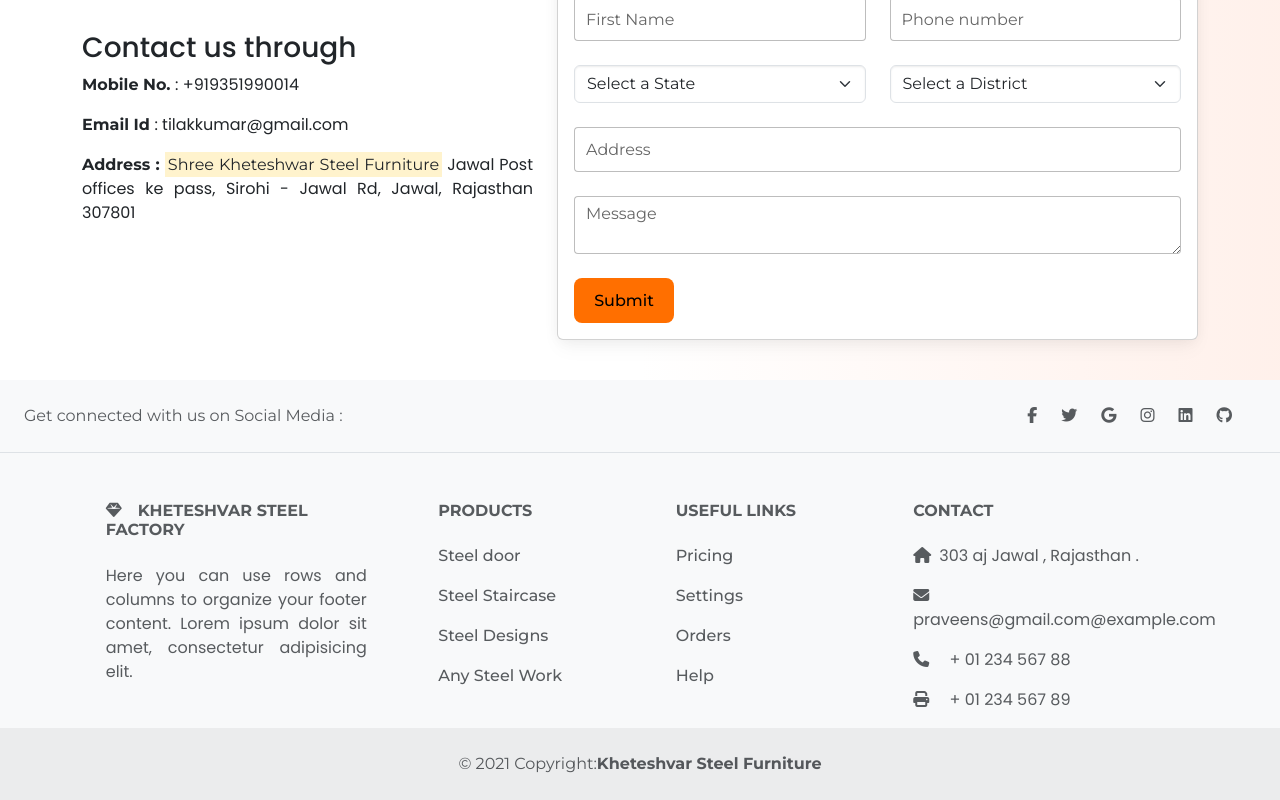
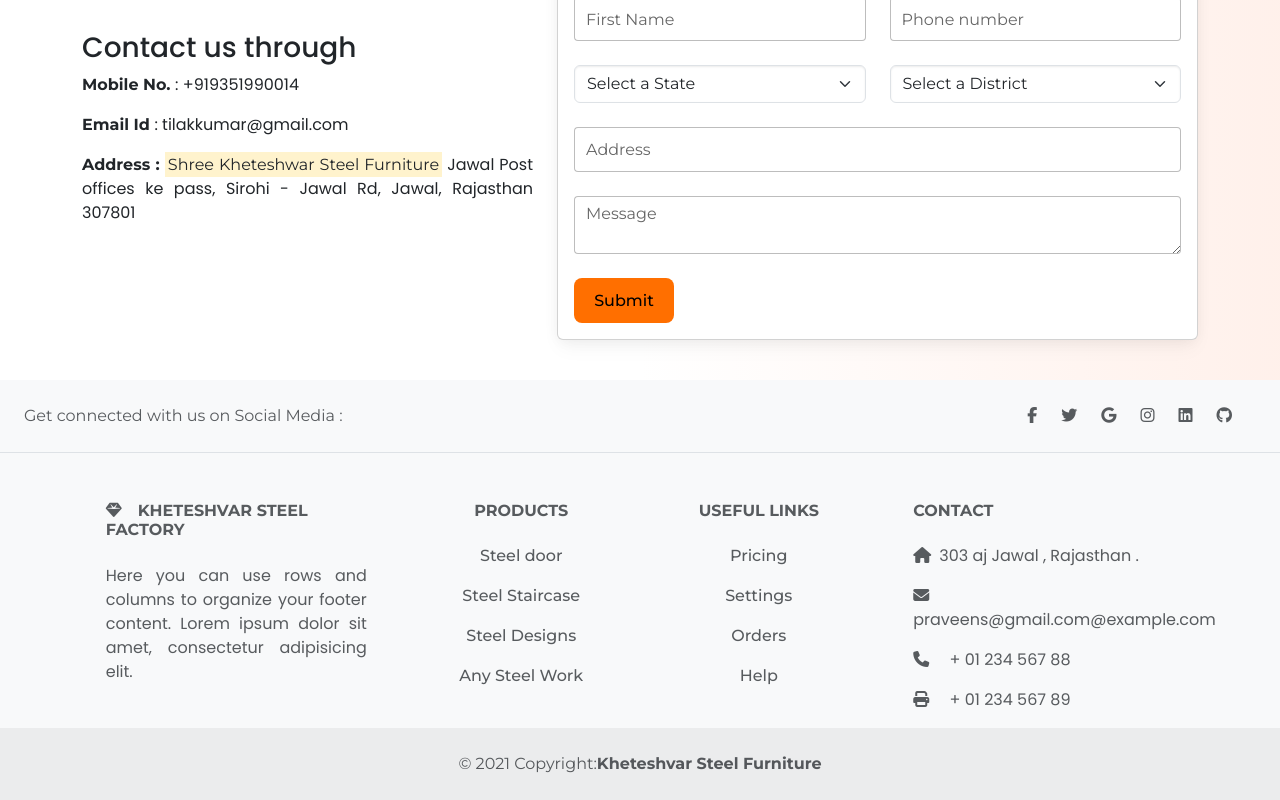
Before and after one commit to Praveen3016/steelfurniture, a React (Vite) app in the folder dineshbhai/: page / in a window 1280 px wide. Shown: the part 2094-2894 px from the top of the page. Built offline with nearby package versions, Linux system fonts and the light colour scheme.

Commit message:
center done

```diff
--- a/dineshbhai/src/component/Footer.jsx
+++ b/dineshbhai/src/component/Footer.jsx
@@ -48,7 +48,7 @@ const Footer = () => {
                   </p>
                 </MDBCol>
 
-                <MDBCol md="2" lg="2" xl="2" className="mx-auto mb-4">
+                <MDBCol md="2" lg="2" xl="2" className="mx-auto mb-4 d-flex align-items-center flex-column ">
                   <h6 className="text-uppercase fw-bold mb-4">Products</h6>
                   <p>
                     <a href="#!" className="text-reset">
@@ -72,7 +72,7 @@ const Footer = () => {
                   </p>
                 </MDBCol>
 
-                <MDBCol md="3" lg="2" xl="2" className="mx-auto mb-4">
+                <MDBCol md="3" lg="2" xl="2" className="mx-auto mb-4 d-flex align-items-center  flex-column ">
                   <h6 className="text-uppercase fw-bold mb-4">Useful links</h6>
                   <p>
                     <a href="#!" className="text-reset">
```
